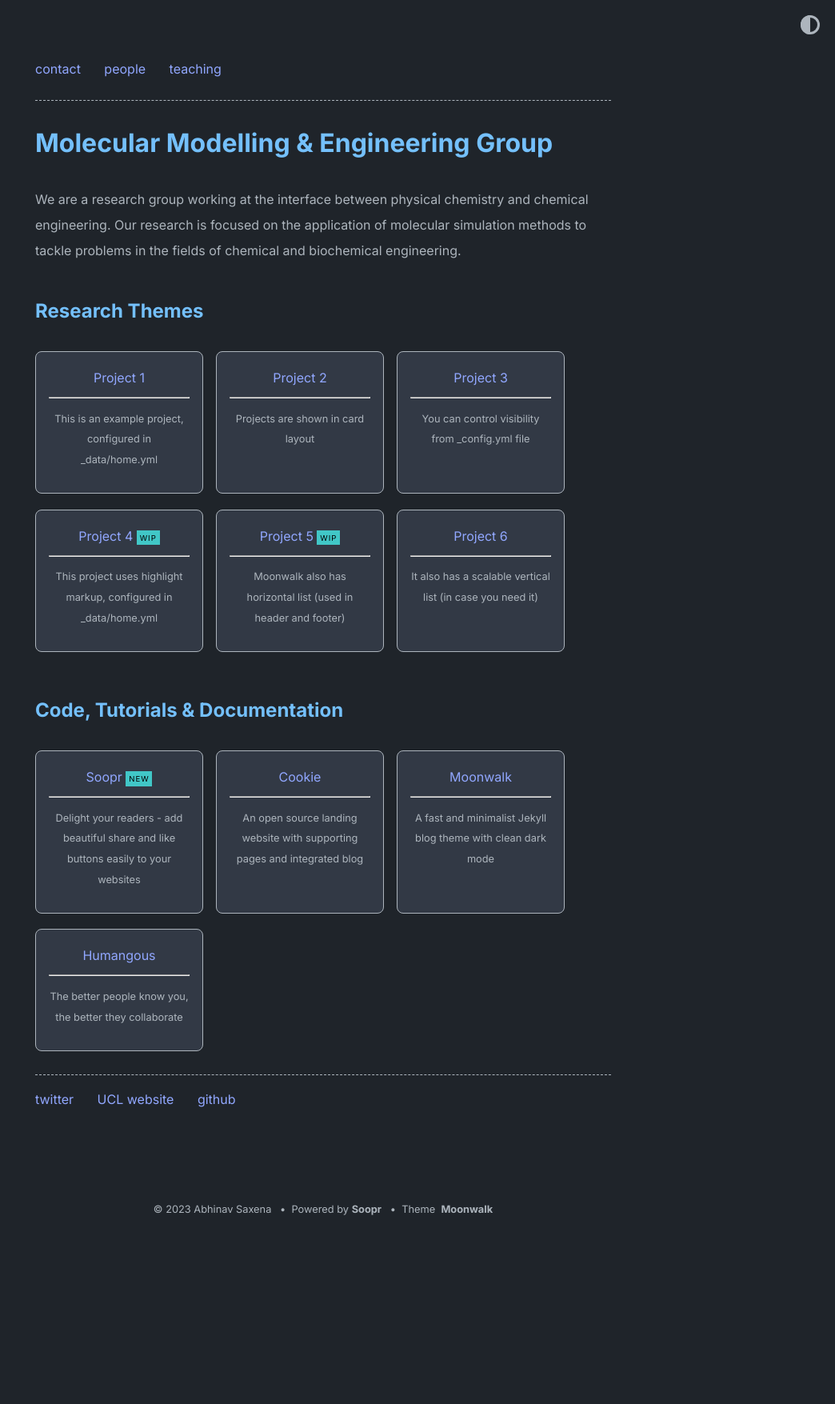
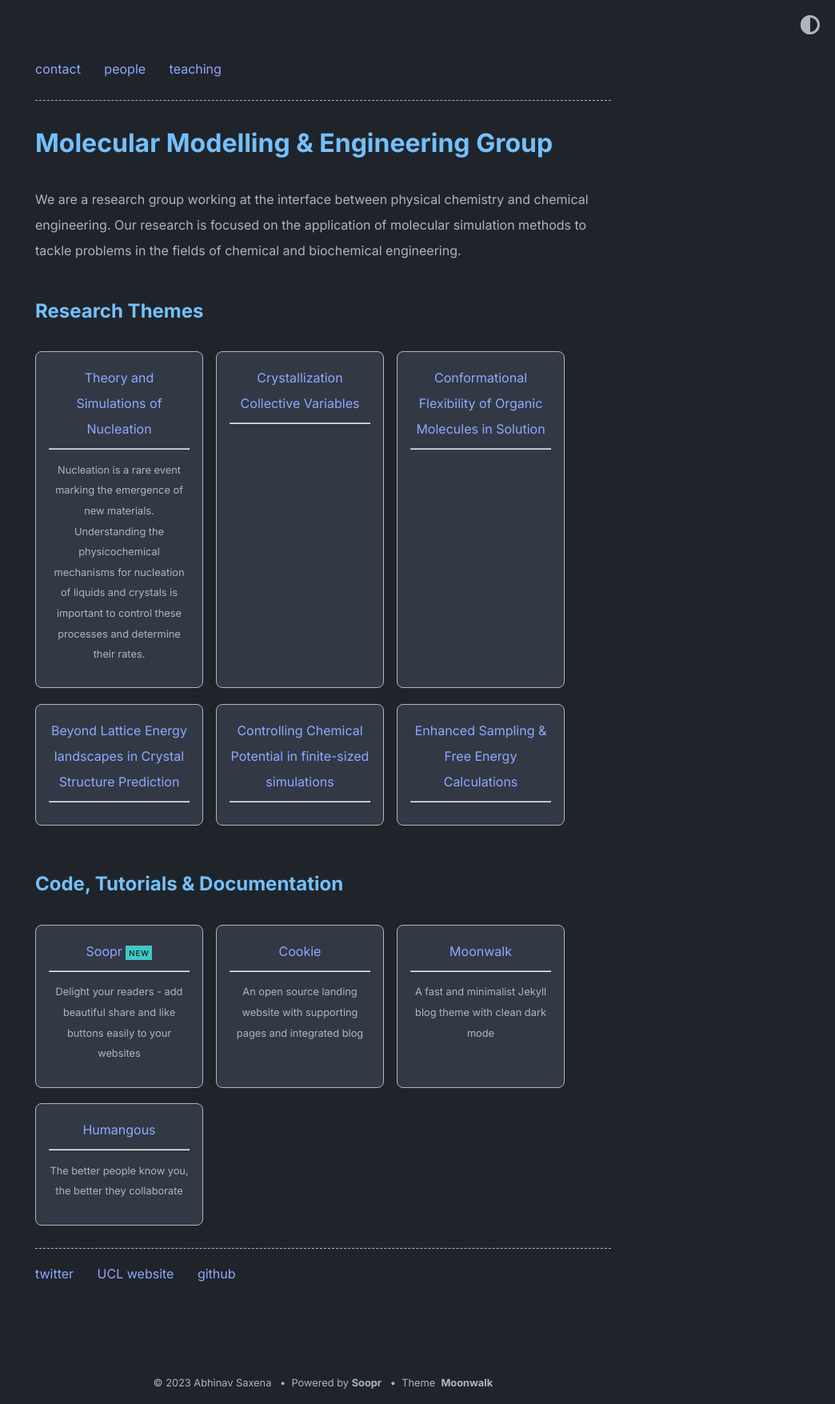
Before and after one commit to mme-ucl/mme-ucl.github.io, a Jekyll site: the page built from index.md, in a window 1280 px wide. Shown: the whole page at 80% size, without its empty margins (236-1280 px from the left). Built offline with Jekyll 4.4.1, drawn with Linux system fonts in a browser that asks for light colours; before the commit the page ends 1537 px from its top, so only the background shows below that.

Commit message:
Update home.yml

```diff
--- a/_data/home.yml
+++ b/_data/home.yml
@@ -9,31 +9,25 @@ navbar_entries:
     url: teaching
 
 project_entries:
-  - title: Project 1
-    url: overview-post
-    desc: This is an example project, configured in _data/home.yml
+  - title: Theory and Simulations of Nucleation
+    url: nucleation
+    desc: Nucleation is a rare event marking the emergence of new materials. Understanding the physicochemical mechanisms for nucleation of liquids and crystals is important to control these processes and determine their rates.
 
-  - title: Project 2
-    url: overview-post
-    desc: Projects are shown in card layout
+  - title: Crystallization Collective Variables
+    url: crystallizationCVs
 
-  - title: Project 3
-    url: overview-post
-    desc: You can control visibility from _config.yml file
+  - title: Conformational Flexibility of Organic Molecules in Solution
+    url: conformational
 
-  - title: Project 4
-    url: overview-post
-    desc: This project uses highlight markup, configured in _data/home.yml
-    highlight: WIP
+  - title: Beyond Lattice Energy landscapes in Crystal Structure Prediction
+    url: beyondLatticeEnergy
 
-  - title: Project 5
-    url: overview-post
-    desc: Moonwalk also has horizontal list (used in header and footer)
-    highlight: WIP
+  - title: Controlling Chemical Potential in finite-sized simulations
+    url: cmumd
 
-  - title: Project 6
-    url: overview-post
-    desc: It also has a scalable vertical list (in case you need it)
+  - title: Enhanced Sampling & Free Energy Calculations
+    url: enhanced
+
 
 old_project_entries:
   - title: Soopr
@@ -78,21 +72,3 @@ misc_entries:
   - title: Blog posts
     post_list: true
     url: false
-
-  - title: moonwalk on the Internet
-    url: false
-    entries:
-      - title: on Github
-        url: https://github.com/abhinavs/moonwalk
-
-      - title: originally built for abhinav's homepage
-        url: https://www.abhinav.co
-
-      - title: this list is scalable and can be nested
-        url: false
-        entries:
-          - title: this is nested inside a nested list
-            url: false
-
-          - title: it is easy to use, see _data/home.yml to see how to configure it.
-            url: false
```
